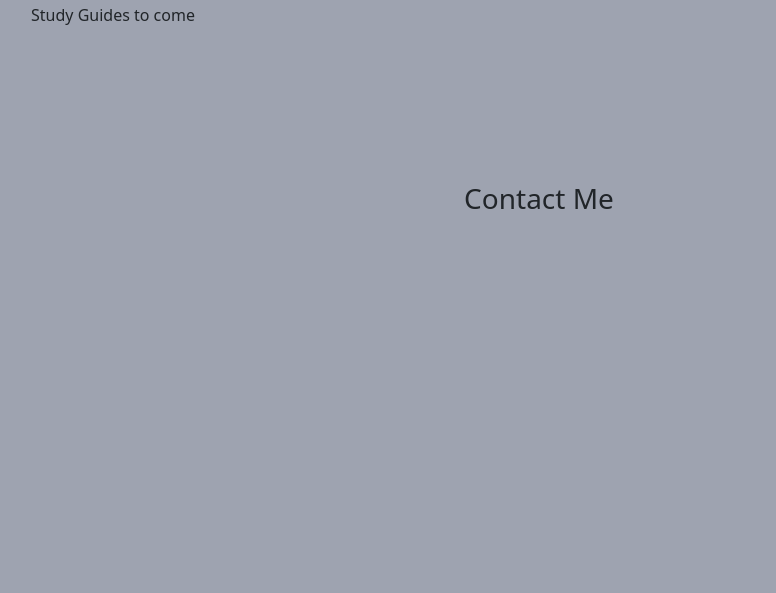
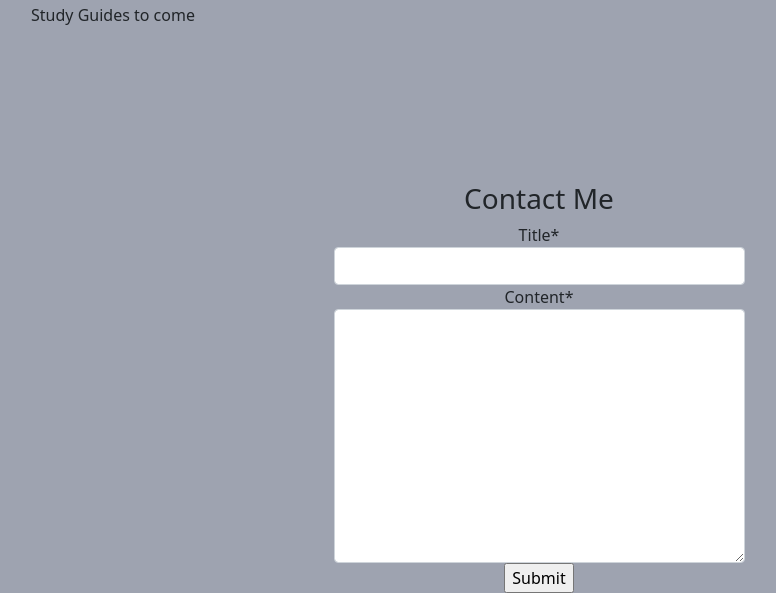
Before and after one commit to kghudgens/Study-Wise, a Django app: template pyquiz/blog/templates/blog/index.html in a window 1280 px wide. Shown: the part 346-939 px from the top of the page, without its empty margins (101-877 px from the left). Before the commit the page ends 555 px from the top, so only its background shows below. Run offline with Django 3.2, Linux system fonts and the light colour scheme; the template is opened without the code that fills it: values that come from a table or form of the project are taken from there, others are empty; some libraries are stand-ins or nearby versions.

Commit message:
added contact form to the home page

```diff
--- a/pyquiz/blog/templates/blog/index.html
+++ b/pyquiz/blog/templates/blog/index.html
@@ -53,7 +53,11 @@
   <!-- Contact me DIV -->
   <!-- Creating new app for contact form -->
   <h3>Contact Me</h3>
-  <div class=""></div>
+  <div class="">
+    <form method="POST">
+      {%csrf_token%} {{form|crispy}} <input type="submit" value="Submit" />
+    </form>
+  </div>
 </div>
 
 {%endblock content%}
```
